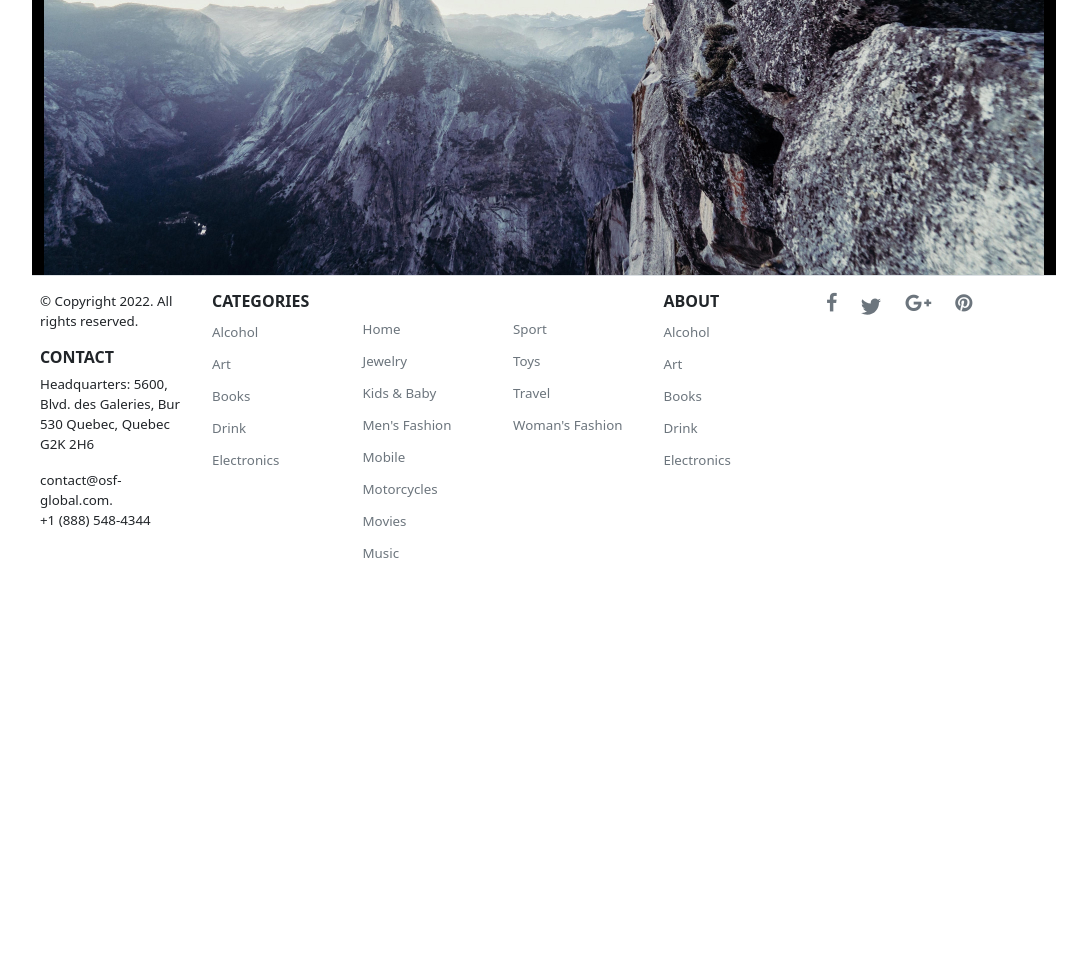
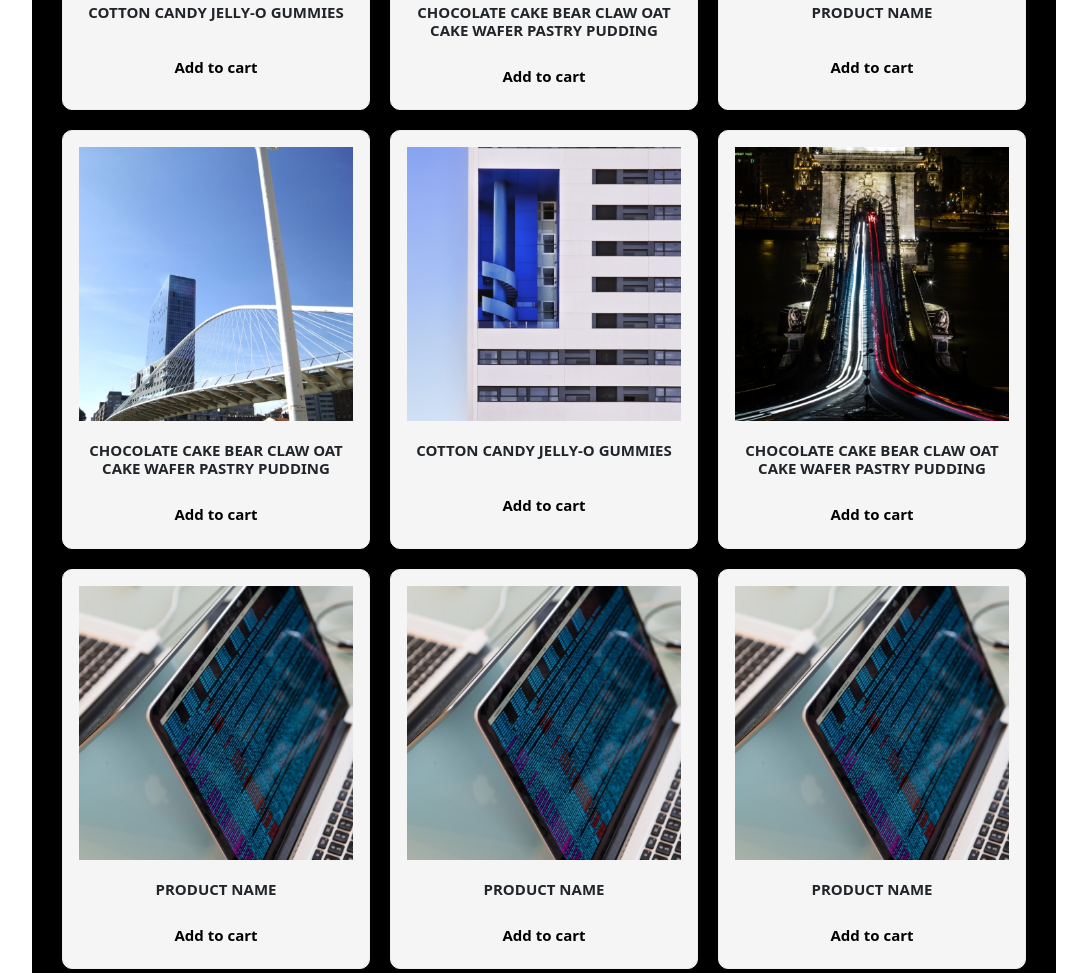
Before and after one commit to RaduSabau/OSF_Project, a website: page index.html in a window 1280 px wide. Shown: the part 1005-1978 px from the top of the page, without its empty margins (96-1183 px from the left). Before the commit the page ends 1593 px from the top, so only its background shows below. Drawn offline with nearby package versions, Linux system fonts and the light colour scheme.

Commit message:
changes 30.04

```diff
--- a/index.html
+++ b/index.html
@@ -33,7 +33,7 @@
                         <div class="container-fluid row">
                           <div class="col-lg-6">
                             <li><a class="dropdown-item flex-column ps-0 mb-1">Product Categories</a>
-                              <ul class="product list-unstyled">
+                              <ul class="product-menu list-unstyled">
                                 <div class="row">
                                 <div class="col-4">
                                   <li><a class="dropdown-item-sec" href="404error.html">Accesories</a></li>
@@ -101,19 +101,15 @@
                     <li class="nav-item ps-2">
                       <a class="nav-link" href="404error.html">Contact us</a>
                     </li>
-                    <li class="nav-item dropdown ps-3">
-                      <a class="nav-link dropdown-toggle disabled" href="404error.html" id="navbarDropdownMenuLink" role="button" data-bs-toggle="dropdown" aria-expanded="false">
+                    <li class="nav-item ps-3">
+                      <a class="nav-link dropdown-toggle disabled" href="404error.html" >
                         En
                       </a>
-                      <ul class="dropdown-menu" aria-labelledby="navbarDropdownMenuLink">
-                      </ul>
                     </li>
-                    <li class="nav-item dropdown ps-3">
-                      <a class="nav-link dropdown-toggle disabled" href="404error.html" id="navbarDropdownMenuLink" role="button" data-bs-toggle="dropdown" aria-expanded="false">
+                    <li class="nav-item ps-3">
+                      <a class="nav-link dropdown-toggle disabled" href="404error.html">
                         $US
                       </a>
-                      <ul class="dropdown-menu" aria-labelledby="navbarDropdownMenuLink">
-                      </ul>
                     </li>
                   </ul>
                 </div>
@@ -213,8 +209,53 @@
           </div>
             <!-- Popular items box -->
             <div class="product-container">
+                <h3>Popular items</h3>
                 <div class="popular-items">
-
+                    <div class="product">
+                      <img src="images/placeimg_400_400_arch (1).jpg" alt="Product1">
+                      <h4 class="product-name">Cotton candy jelly-o gummies</h4>
+                      <button class="btn btn-buy">Add to cart</button>
+                    </div>
+                    <div class="product">
+                      <img src="images/placeimg_400_400_arch (2).jpg" alt="Product2">
+                      <h4 class="product-name">Chocolate cake bear claw oat cake wafer pastry pudding</h4>
+                      <button class="btn btn-buy">Add to cart</button>
+                    </div>
+                    <div class="product">
+                      <img src="images/placeimg_400_400_arch (3).jpg" alt="Product3">
+                      <h4 class="product-name">Product name</h4>
+                      <button class="btn btn-buy">Add to cart</button>
+                    </div>
+                    <div class="product">
+                      <img src="images/placeimg_400_400_arch (4).jpg" alt="Product4">
+                      <h4 class="product-name">Chocolate cake bear claw oat cake wafer pastry pudding</h4>
+                      <button class="btn btn-buy">Add to cart</button>
+                    </div>
+                    <div class="product">
+                      <img src="images/placeimg_400_400_arch (5).jpg" alt="Product5">
+                      <h4 class="product-name">Cotton candy jelly-o gummies</h4>
+                      <button class="btn btn-buy">Add to cart</button>
+                    </div>
+                    <div class="product">
+                      <img src="images/placeimg_400_400_arch (6).jpg" alt="Product6">
+                      <h4 class="product-name">Chocolate cake bear claw oat cake wafer pastry pudding</h4>
+                      <button class="btn btn-buy">Add to cart</button>
+                    </div>
+                    <div class="product">
+                      <img src="images/placeimg_400_400_tech (1).jpg" alt="Product7">
+                      <h4 class="product-name">Product name</h4>
+                      <button class="btn btn-buy">Add to cart</button>
+                    </div>
+                    <div class="product">
+                      <img src="images/placeimg_400_400_tech (1).jpg" alt="Product7">
+                      <h4 class="product-name">Product name</h4>
+                      <button class="btn btn-buy">Add to cart</button>
+                    </div>
+                    <div class="product">
+                      <img src="images/placeimg_400_400_tech (1).jpg" alt="Product7">
+                      <h4 class="product-name">Product name</h4>
+                      <button class="btn btn-buy">Add to cart</button>
+                    </div>
 
                 </div>
                 <div class="osf-banner container">
--- a/style.css
+++ b/style.css
@@ -99,6 +99,12 @@ a .dropdown-item-sec{
     display: block;
     border-top: 3px green solid;
   }
+  .navbar-nav a:hover,.navbar-toggler {
+    background-color: #212529;
+    color: white;
+
+  }
+
 /* Carousel elements */
   .container-carousel{
       margin-top: 3%;
@@ -168,13 +174,13 @@ a .dropdown-item-sec{
         top: 50%;
         left: 50%;
         transform: translate(-50%, -50%);
-      }
-      .product-container{
+    }
+    .product-container{
           background-color: black;
           width: 80%;
           margin-left:10%;
           margin-top:30px;
-      }
+    }
 /*Modal Sign In */
 
     #exampleModalLabel{
@@ -209,6 +215,62 @@ a .dropdown-item-sec{
         color: greenyellow;
         margin-left: 30%
     }
+/* Popular items */
+
+.popular-items{
+  display: grid;
+  grid-template-columns: repeat(auto-fit, minmax(280px, 1fr));
+  grid-gap: 20px;
+  margin: 30px;
+}
+.product{
+    display: flex;
+    flex-flow: column;
+    border: 1px solid #eee;
+    border-radius:10px;
+    padding: 1em;
+    background-color: whitesmoke;
+
+}
+.product:hover{
+    background-color: #30b867;
+    opacity: 0.8;
+    border: 1px solid #fff;
+    box-shadow: 0 5px 40px rgba(0,0,0,.3);
+}
+img{
+    width: 100%;
+    overflow: hidden;
+}
+.product-name{
+    margin: 20px 0;
+    font-size: 15px;
+    font-weight: 700;
+    text-transform: uppercase;
+    text-align: center;
+}
+.btn-buy{
+    cursor: pointer;
+    margin: auto;
+    font-size: 15px;
+    padding: 5px;
+    font-weight: bold;
+    border-radius: 4px;
+    color: black;
+    width: 100px;
+
+
+}
+.btn-buy:hover{
+    background-color: #fff;
+
+}
+.product-container h3{
+    padding-top: 20px;
+    color: white;
+    text-align: center;
+}
+
   /*Cookie policy dialog box*/
 .cookie {
     border: 1px solid black;
```
Also changed, not shown: images/placeimg_400_400_arch (1).jpg (added), images/placeimg_400_400_arch (2).jpg (added), images/placeimg_400_400_arch (3).jpg (added), images/placeimg_400_400_arch (4).jpg (added), images/placeimg_400_400_arch (5).jpg (added), images/placeimg_400_400_arch (6).jpg (added), images/placeimg_400_400_arch (7).jpg (added), images/placeimg_400_400_arch.jpg (added), images/placeimg_400_400_tech (1).jpg (added), images/placeimg_400_400_tech (2).jpg (added), images/placeimg_400_400_tech (3).jpg (added), images/placeimg_400_400_tech.jpg (added).
